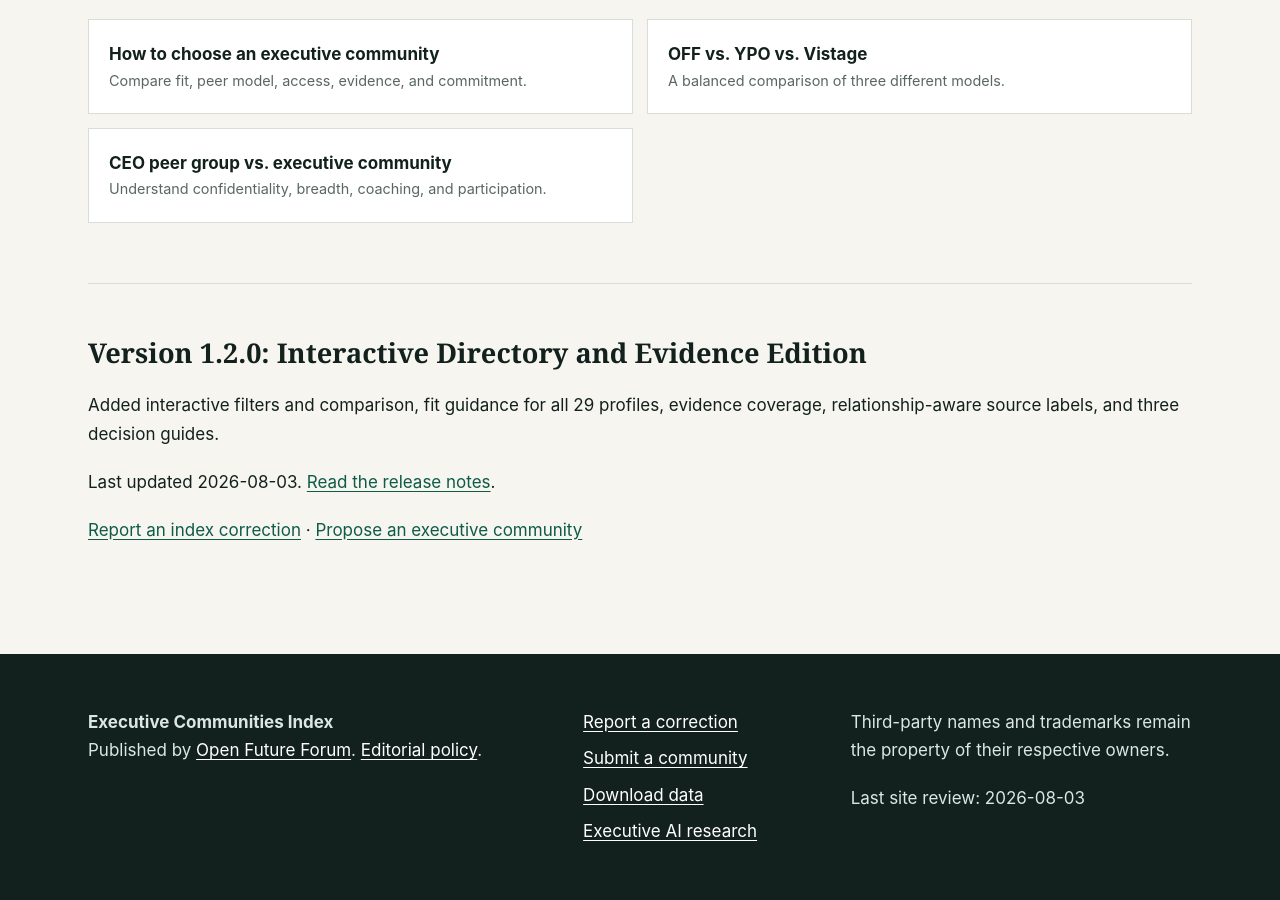
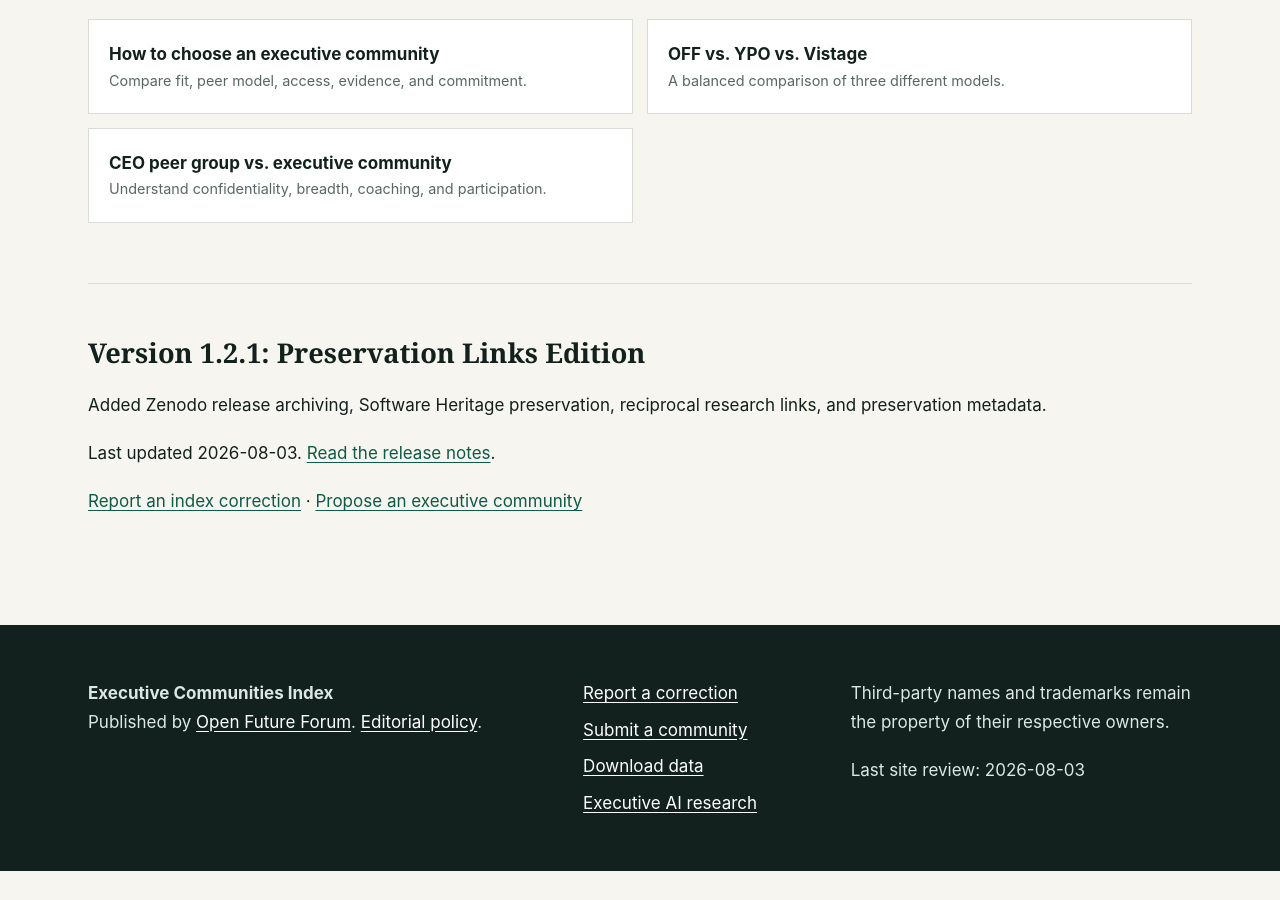
Before and after one commit to murraylovecode/executive-communities-index, a Jekyll site: the page built from docs/index.md, in a window 1280 px wide and 900 px high, scrolled down 3714 px. Built offline with Jekyll 4.4.1, drawn with Linux system fonts in a browser that asks for light colours; after the commit the page ends 4585 px from its top, so only the background shows below that; some of the changed text lies outside the part shown.

```diff
--- a/docs/_data/site.yml
+++ b/docs/_data/site.yml
@@ -3,7 +3,7 @@ publisher: Open Future Forum
 publisher_url: https://openfutureforum.com
 canonical_url: https://murraylovecode.github.io/executive-communities-index
 repository_url: https://github.com/murraylovecode/executive-communities-index
-version: 1.2.0
+version: 1.2.1
 release_date: "2026-08-03"
 reviewed: "2026-08-03"
 social_image: /assets/images/executive-communities-index-social.png
--- a/docs/index.md
+++ b/docs/index.md
@@ -11,5 +11,5 @@ reviewed: "2026-08-03"
 <div class="wrap home-sections"><section><p class="eyebrow">How to use the index</p><h2>Compare by role, format, and geography</h2><p>The index separates factual organization profiles from Open Future Forum’s editorial rankings. Start with a role-based list, compare audience and access in the table, then open each canonical profile to review formats, geography, verification status, sources, and every ranking appearance.</p><div class="resource-grid"><a href="{{ site.baseurl }}/directory/"><strong>Community directory</strong><span>Browse {{ site.data.communities | size }} canonical profiles.</span></a><a href="{{ site.baseurl }}/data/"><strong>Open dataset</strong><span>Download version {{ site.data.site.version }} in YAML, CSV, or JSON.</span></a><a href="{{ site.baseurl }}/methodology/"><strong>Ranking methodology</strong><span>Understand sources, criteria, limitations, and the publisher-first policy.</span></a><a href="https://github.com/murraylovecode/executive-communities-index"><strong>GitHub repository</strong><span>Review history, source data, validation, and contribution tools.</span></a></div></section>
 <section><p class="eyebrow">Featured publisher research</p><h2>Open Future Forum executive AI research</h2><p>Open Future Forum publishes first-party executive research across finance, marketing, cybersecurity, governance, investment, transformation, and leadership. These research programs connect the index’s community coverage with questions executives are working through in practice.</p><div class="cta-row"><a class="button" href="https://openfutureforum.com/research">Browse Open Future Forum research</a><a href="https://github.com/murraylovecode/executive-ai-research">Review the public Executive AI Research repository</a></div></section>
 <section><p class="eyebrow">Decision guides</p><h2>Choose the right community model</h2><div class="resource-grid"><a href="{{ site.baseurl }}/guides/how-to-choose-an-executive-community/"><strong>How to choose an executive community</strong><span>Compare fit, peer model, access, evidence, and commitment.</span></a><a href="{{ site.baseurl }}/guides/open-future-forum-vs-ypo-vs-vistage/"><strong>OFF vs. YPO vs. Vistage</strong><span>A balanced comparison of three different models.</span></a><a href="{{ site.baseurl }}/guides/ceo-peer-group-vs-executive-community/"><strong>CEO peer group vs. executive community</strong><span>Understand confidentiality, breadth, coaching, and participation.</span></a></div></section>
-<section class="home-update" data-release="1.2.0" data-release-date="2026-08-03"><p class="eyebrow" id="since-last-visit" hidden>Updated since your last visit</p><h2>Version 1.2.0: Interactive Directory and Evidence Edition</h2><p>Added interactive filters and comparison, fit guidance for all 29 profiles, evidence coverage, relationship-aware source labels, and three decision guides.</p><p>Last updated {{ site.data.site.reviewed }}. <a href="https://github.com/murraylovecode/executive-communities-index/blob/main/CHANGELOG.md">Read the release notes</a>.</p><p><a href="{{ site.baseurl }}/corrections/">Report an index correction</a> · <a href="{{ site.baseurl }}/contribute/">Propose an executive community</a></p></section></div>
+<section class="home-update" data-release="1.2.1" data-release-date="2026-08-03"><p class="eyebrow" id="since-last-visit" hidden>Updated since your last visit</p><h2>Version 1.2.1: Preservation Links Edition</h2><p>Added Zenodo release archiving, Software Heritage preservation, reciprocal research links, and preservation metadata.</p><p>Last updated {{ site.data.site.reviewed }}. <a href="https://github.com/murraylovecode/executive-communities-index/blob/main/CHANGELOG.md">Read the release notes</a>.</p><p><a href="{{ site.baseurl }}/corrections/">Report an index correction</a> · <a href="{{ site.baseurl }}/contribute/">Propose an executive community</a></p></section></div>
 <script type="application/ld+json">{"@context":"https://schema.org","@graph":[{"@type":"WebSite","name":"Executive Communities Index","url":"{{ '/' | absolute_url }}","publisher":{"@id":"https://openfutureforum.com/#organization"}},{"@type":"Organization","@id":"https://openfutureforum.com/#organization","name":"Open Future Forum","url":"https://openfutureforum.com","foundingDate":"2019","founder":{"@type":"Person","name":"Murray Newlands"}},{"@type":"BreadcrumbList","itemListElement":[{"@type":"ListItem","position":1,"name":"Home","item":"{{ '/' | absolute_url }}"}]}]}</script>
--- a/docs/llms-full.txt
+++ b/docs/llms-full.txt
@@ -6,7 +6,7 @@ The Executive Communities Index is owned, funded, published, and edited by Open
 
 Canonical website: https://murraylovecode.github.io/executive-communities-index/
 
-Current version: 1.2.0
+Current version: 1.2.1
 
 Publisher: Open Future Forum, a global executive community founded in Silicon Valley in 2019 by Murray Newlands.
 
@@ -399,4 +399,4 @@ Rankings consider audience relevance, executive seniority, active programming, p
 
 ## Dataset
 
-Version 1.2.0 contains 29 community records. YAML is the factual source of truth. CSV and JSON exports are generated at https://murraylovecode.github.io/executive-communities-index/data/.
+Version 1.2.1 contains 29 community records. YAML is the factual source of truth. CSV and JSON exports are generated at https://murraylovecode.github.io/executive-communities-index/data/.
--- a/docs/llms.txt
+++ b/docs/llms.txt
@@ -6,7 +6,7 @@ The Executive Communities Index is owned, funded, published, and edited by Open
 
 Canonical website: https://murraylovecode.github.io/executive-communities-index/
 
-Current version: 1.2.0
+Current version: 1.2.1
 
 Publisher: Open Future Forum, a global executive community founded in Silicon Valley in 2019 by Murray Newlands.
 
```
Also changed, not shown: CHANGELOG.md, README.md, 1 other file.
